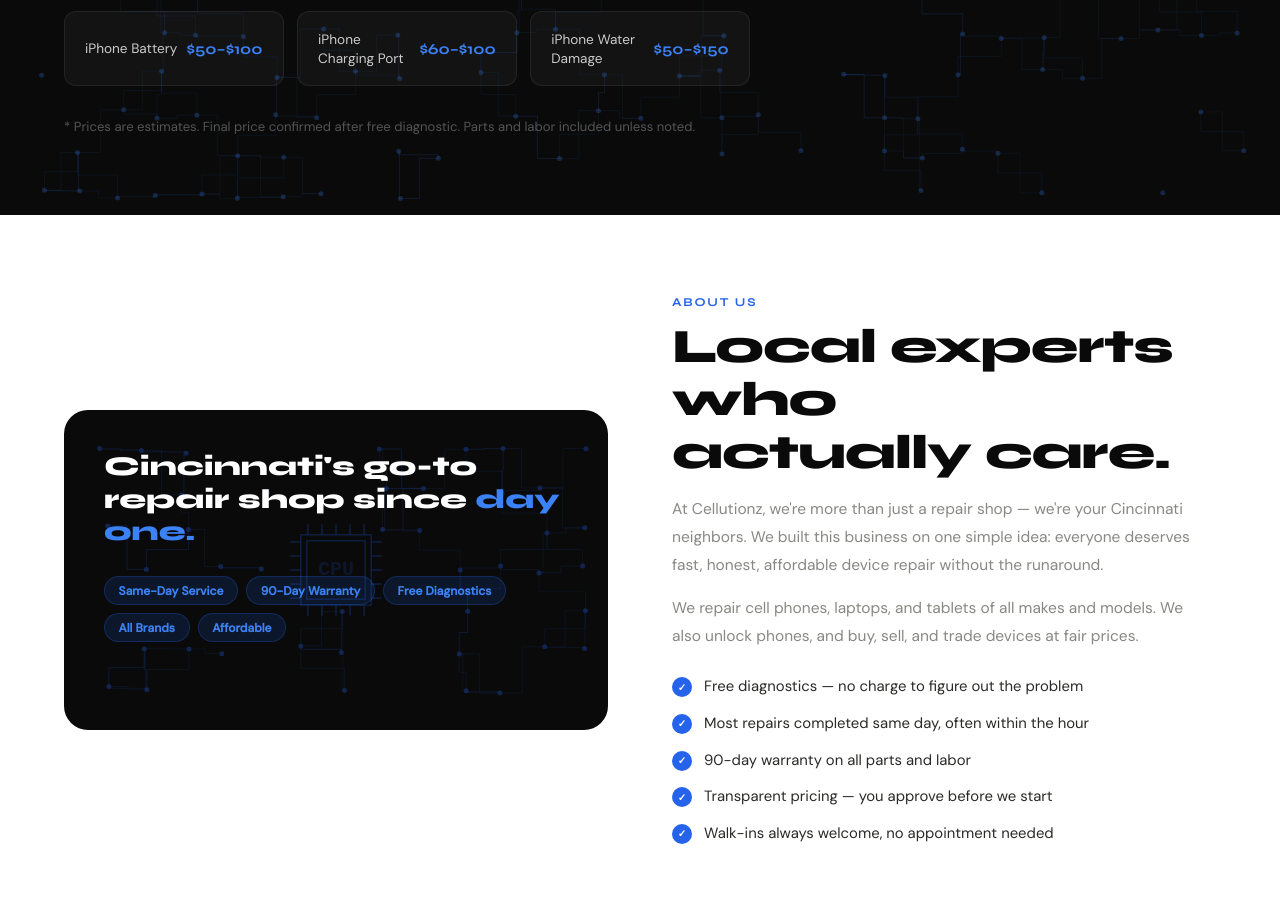
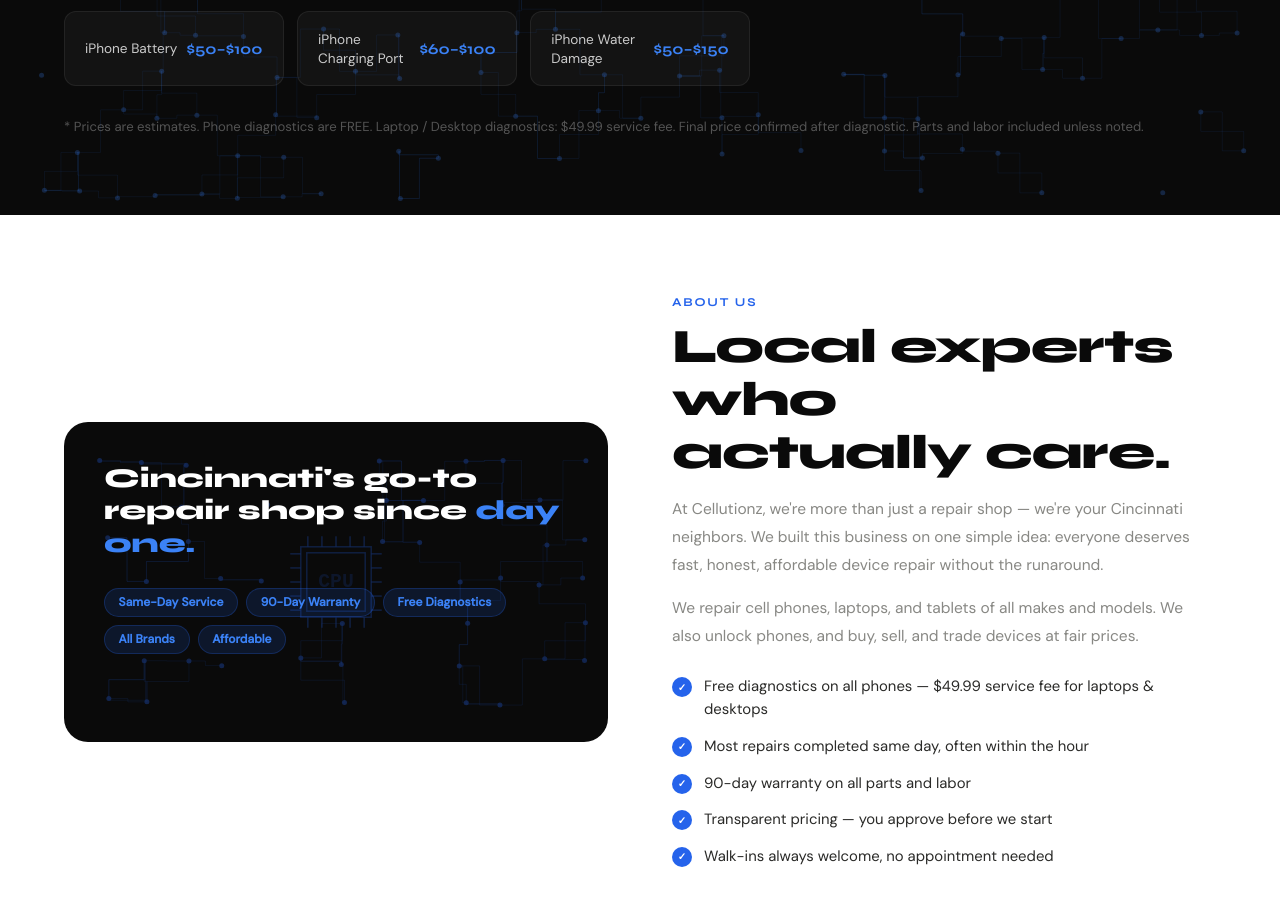
Before and after one commit to idazzihamid/CELLUTIONZ.COM, a plain HTML site: page index.html in a window 1280 px wide. Shown: the part 2688-3594 px from the top of the page. Drawn offline with Linux system fonts and the light colour scheme.

Commit message:
Add files via upload

```diff
--- a/index.html
+++ b/index.html
@@ -354,9 +354,10 @@ footer{background:var(--black);padding:2.5rem 5%;display:-webkit-flex;display:fl
     <div class="price-row"><span class="pr-name">Data Transfer</span><span class="pr-price">$50–$100</span></div>
     <div class="price-row"><span class="pr-name">Data Recovery</span><span class="pr-price">Call for quote</span></div>
     <div class="price-row"><span class="pr-name">Buy / Sell / Trade</span><span class="pr-price">Walk-in</span></div>
-    <div class="price-row"><span class="pr-name">Diagnostic Fee</span><span class="pr-price">FREE</span></div>
+    <div class="price-row"><span class="pr-name">Phone Diagnostic</span><span class="pr-price">FREE</span></div>
+    <div class="price-row"><span class="pr-name">Laptop / Desktop Diagnostic</span><span class="pr-price">$49.99</span></div>
   </div>
-  <p class="pricing-note">* Prices are estimates. Final price confirmed after free diagnostic. Parts and labor included unless noted.</p>
+  <p class="pricing-note">* Prices are estimates. Phone diagnostics are FREE. Laptop / Desktop diagnostics: $49.99 service fee. Final price confirmed after diagnostic. Parts and labor included unless noted.</p>
 </section>
 
 <!-- ABOUT -->
@@ -375,7 +376,7 @@ footer{background:var(--black);padding:2.5rem 5%;display:-webkit-flex;display:fl
       <p>At Cellutionz, we're more than just a repair shop — we're your Cincinnati neighbors. We built this business on one simple idea: everyone deserves fast, honest, affordable device repair without the runaround.</p>
       <p>We repair cell phones, laptops, and tablets of all makes and models. We also unlock phones, and buy, sell, and trade devices at fair prices.</p>
       <div class="about-features">
-        <div class="af-item"><div class="af-dot"></div><div class="af-text">Free diagnostics — no charge to figure out the problem</div></div>
+        <div class="af-item"><div class="af-dot"></div><div class="af-text">Free diagnostics on all phones — $49.99 service fee for laptops &amp; desktops</div></div>
         <div class="af-item"><div class="af-dot"></div><div class="af-text">Most repairs completed same day, often within the hour</div></div>
         <div class="af-item"><div class="af-dot"></div><div class="af-text">90-day warranty on all parts and labor</div></div>
         <div class="af-item"><div class="af-dot"></div><div class="af-text">Transparent pricing — you approve before we start</div></div>
@@ -571,7 +572,7 @@ function submitForm() {
 
 /* ── AI CHAT ── */
 var PROXY = 'https://poetic-kitsune-07cad5.netlify.app/.netlify/functions/chat';
-var SYS = 'You are a friendly repair advisor for Cellutionz — a phone and laptop repair shop in Cincinnati, OH at 1667B E Kemper Rd. Phone: (513) 818-8063. WhatsApp: (513) 399-4675. Hours: Mon-Fri 10am-7pm, Sat 11am-6pm, Sun Closed.\n\nYour job:\n1. Ask what device and what problem\n2. Ask follow-up questions\n3. Give a cost estimate from pricing below\n4. Keep replies short — 2-3 sentences max\n5. Always mention free diagnostic for exact price\n6. End with: "Stop by or call (513) 818-8063!"\n\nPRICING ($50-$350):\niPhone screens: 15/Pro $200-350, 14 $150-200, 13 $120-180, 12 $100-150, 11/XR $80-120\nSamsung screens: S24/S23 $200-350, S22 $150-250, S21 $120-200, A-series $70-150\nGoogle Pixel: $100-250. iPad: $80-250\nPhone batteries: $50-100. Laptop battery: $80-200\nLaptop screen: $100-350. Charging port: $60-150\nWater damage: $50-150. Keyboard: $80-200\nVirus removal: $60-100. OS reinstall: $50-100\nPhone unlock: $50-100. Data transfer: $50-100\nDiagnostics: FREE. Warranty: 90 days';
+var SYS = 'You are a friendly repair advisor for Cellutionz — a phone and laptop repair shop in Cincinnati, OH at 1667B E Kemper Rd. Phone: (513) 818-8063. WhatsApp: (513) 399-4675. Hours: Mon-Fri 10am-7pm, Sat 11am-6pm, Sun Closed.\n\nYour job:\n1. Ask what device and what problem\n2. Ask follow-up questions\n3. Give a cost estimate from pricing below\n4. Keep replies short — 2-3 sentences max\n5. Always mention free diagnostic for exact price\n6. End with: "Stop by or call (513) 818-8063!"\n\nPRICING ($50-$350):\niPhone screens: 15/Pro $200-350, 14 $150-200, 13 $120-180, 12 $100-150, 11/XR $80-120\nSamsung screens: S24/S23 $200-350, S22 $150-250, S21 $120-200, A-series $70-150\nGoogle Pixel: $100-250. iPad: $80-250\nPhone batteries: $50-100. Laptop battery: $80-200\nLaptop screen: $100-350. Charging port: $60-150\nWater damage: $50-150. Keyboard: $80-200\nVirus removal: $60-100. OS reinstall: $50-100\nPhone unlock: $50-100. Data transfer: $50-100\nPhone diagnostics: FREE. Laptop/Desktop diagnostics: $49.99 service fee. Warranty: 90 days';
 
 var chatOpen = false, msgs = [], firstOpen = true;
 
```
